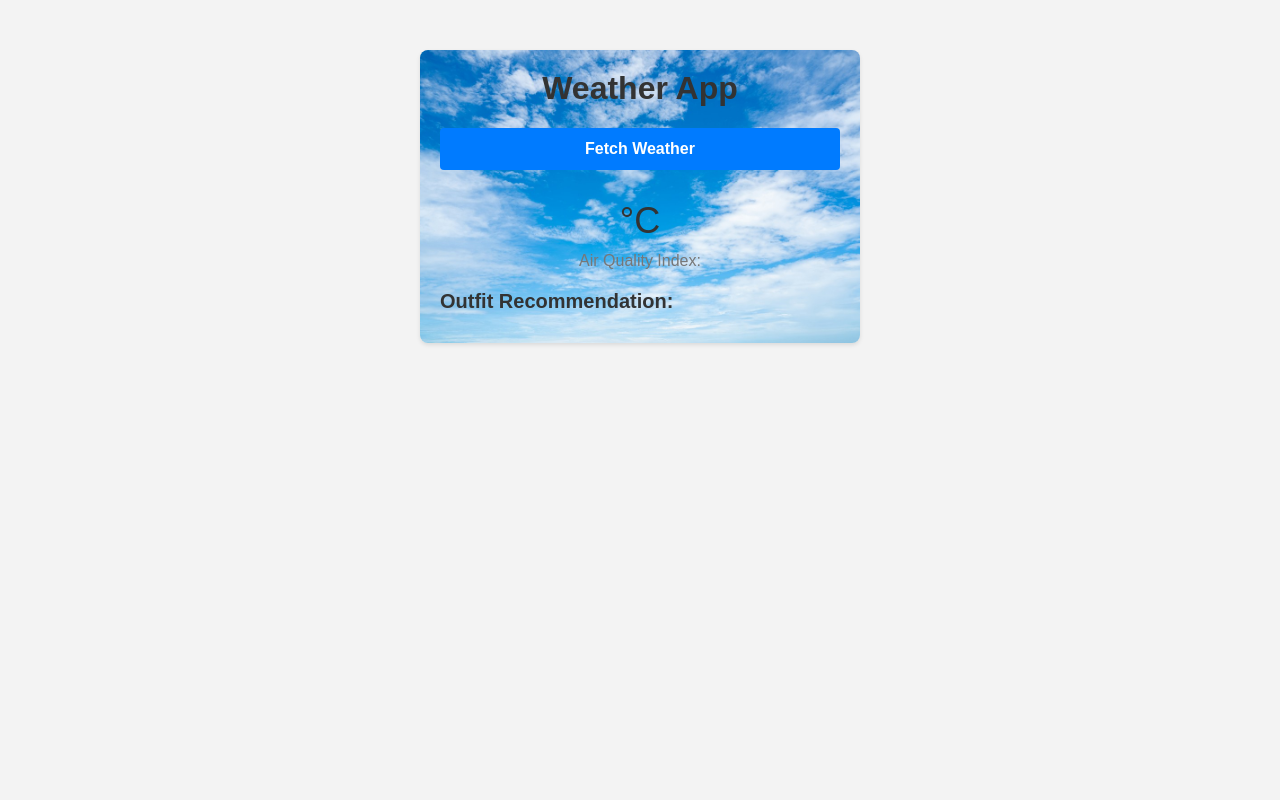
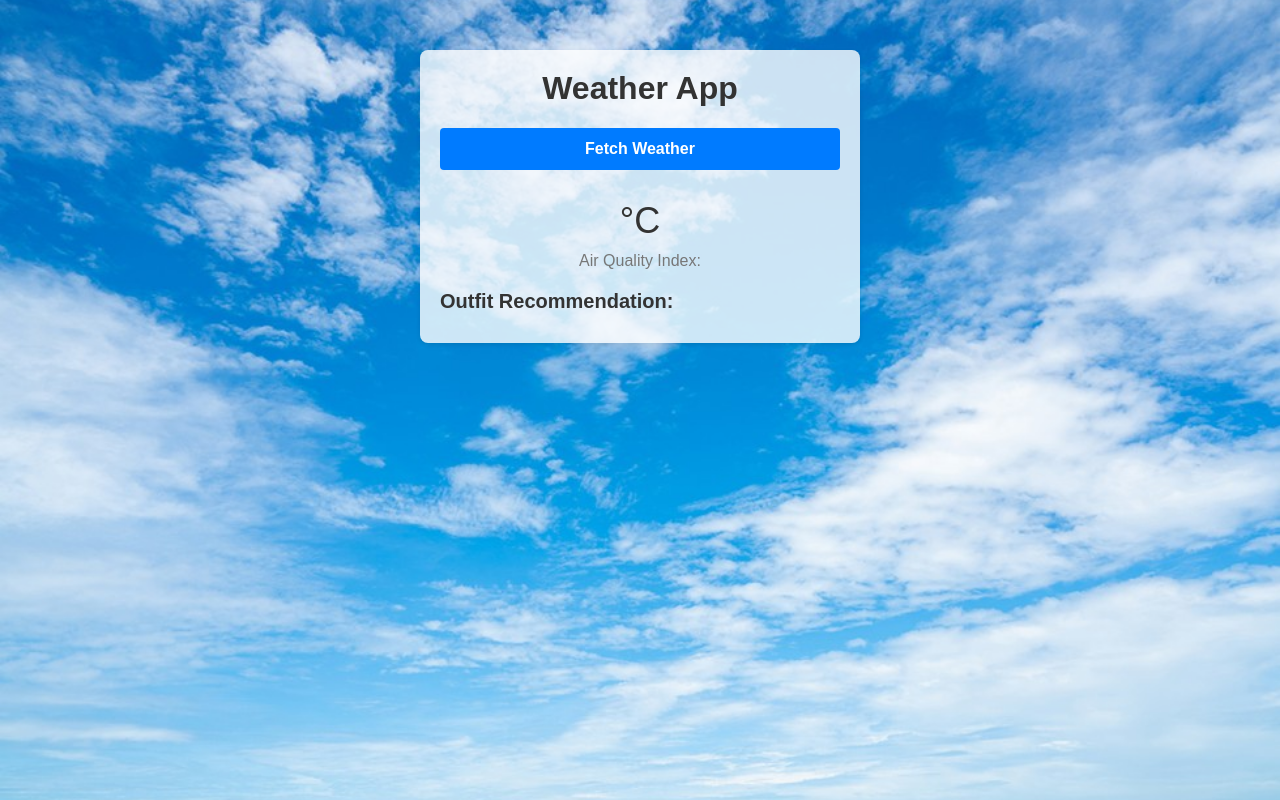
Before and after one commit to zakzo1212/weather_app, a plain HTML site: page index.html in a window 1280 px wide. Drawn offline with Linux system fonts and the light colour scheme.

Commit message:
adjusted css

```diff
--- a/styles.css
+++ b/styles.css
@@ -1,16 +1,17 @@
 body {
   font-family: Arial, sans-serif;
-  background-color: #f3f3f3;
   margin: 0;
   padding: 0;
+  background-image: url("blue_sky.jpeg");
+  background-size: cover;
+  background-position: center;
+  background-attachment: fixed;
 }
 
 .container {
   max-width: 400px;
   margin: 50px auto;
-  background-image: url("blue_sky.jpeg");
-  background-size: cover;
-  background-position: center;
+  background-color: rgba(255, 255, 255, 0.8);
   border-radius: 8px;
   box-shadow: 0 2px 4px rgba(0, 0, 0, 0.1);
   padding: 20px;
```
